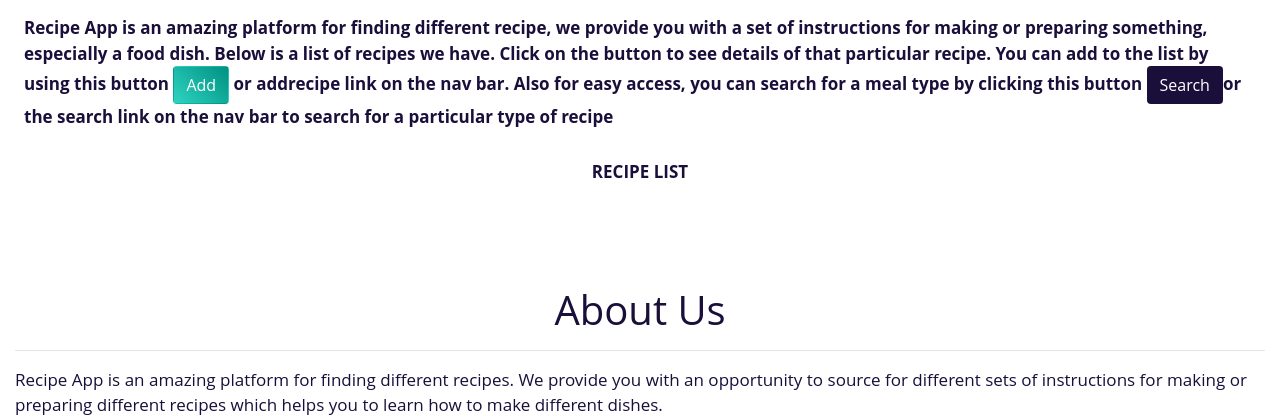
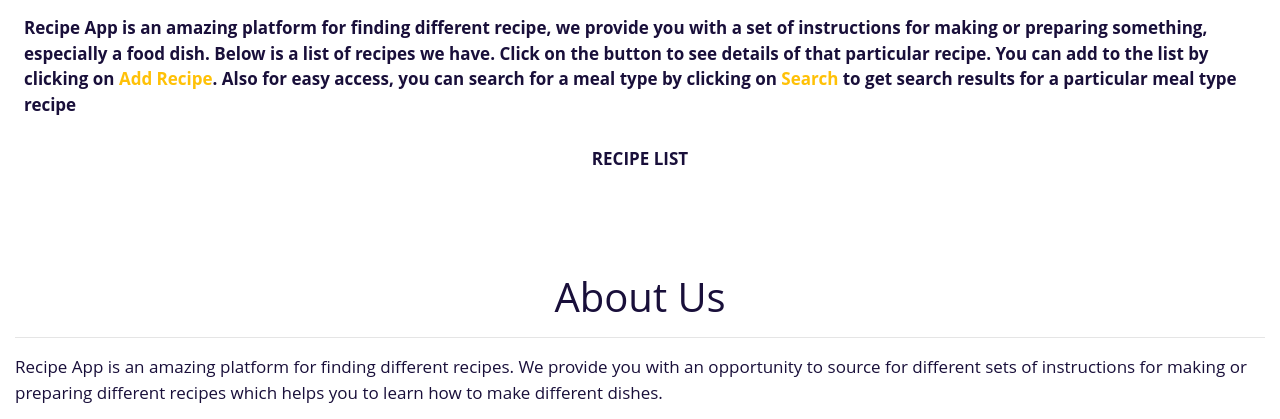
Before and after one commit to ogbonnachinonso/recipeApp, a Node server app: page / in a window 1280 px wide. Shown: the part 969-1388 px from the top of the page. Run offline with Node 20, Linux system fonts and the light colour scheme; data that the repository does not hold is empty; some libraries are stand-ins or nearby versions.

Commit message:
made some changes

```diff
--- a/public/css/style.css
+++ b/public/css/style.css
@@ -61,7 +61,6 @@
 
   .navbar{
     background: #130c2b;
-    /* padding: 15px 10px; */
     height: 52px;
      position: fixed;
     left: 0;
@@ -71,9 +70,13 @@
     z-index: 997;
   }
   li a:hover {
-    background-color: #ad0e02;
+    background-color: #02a7ad;
     color: #dbb50c;
   }
+  .navbar-nav{
+    background: #130c2b;
+  }
+
   body {
     font-family: "Open Sans", sans-serif;
     overflow-x: hidden;
--- a/routes/recipeRoutes.js
+++ b/routes/recipeRoutes.js
@@ -144,7 +144,7 @@ router.post('/addrecipe', isAuthUser, verify.isAdmin, (req, res) => {
     });
 });
 
-  router.post('/edit/:id', isAuthUser, verify.isAdmin,(req, res) => {
+router.post('/edit/:id', isAuthUser, verify.isAdmin, (req, res) => {
   let searchQuery = { _id: req.params.id };
 
   Meal.updateOne(searchQuery, {
@@ -172,15 +172,15 @@ router.post('/addrecipe', isAuthUser, verify.isAdmin, (req, res) => {
 });
 
 router.post("/recipeSearch", (req, res) => {
-    let searchQuery = { name: req.body.name};
+  let searchQuery = { name: req.body.name.toLowerCase() };
 
     Meal.find(searchQuery)
     .then((stores) => {
-        if(!stores.length >= 1){
+      if (!stores.length >= 1) {
         req.flash("unavailability_message", "No stores is/are available under that title...");
         return res.redirect("/details");
-         }else{
-          res.render("search", { stores:stores });
+      } else {
+        res.render("search", { stores: stores });
       }
     })
     .catch((err) => {
@@ -191,9 +191,9 @@ router.post('/addrecipe', isAuthUser, verify.isAdmin, (req, res) => {
 // details route
 router.get('/details/:id', (req, res) => {
   // let searchQuery = { title: req.body.title };
-    Meal.findOne( { _id: req.params.id } )
+  Meal.findOne({ _id: req.params.id })
     .then((store) => {
-        res.render('details', { store:store });
+      res.render('details', { store: store });
     })
     .catch(err => {
       req.flash('error_msg', 'ERROR: +err');
@@ -220,7 +220,7 @@ router.post('/delete/:id', isAuthUser, verify.isAdmin, (req, res) => {
 });
 //delete request ends here
 //post request ends here
-  router.get('/contact',(req, res) => {
+router.get('/contact', (req, res) => {
   res.render('index')
 });
 
@@ -246,8 +246,8 @@ router.post('/delete/:id', isAuthUser, verify.isAdmin, (req, res) => {
       user: 'info@botgence.com.ng', // generated ethereal user
       pass: '980750botgence.'  // generated ethereal password
     },
-      tls:{
-        rejectUnauthorized:false
+    tls: {
+      rejectUnauthorized: false
     }
   });
 
@@ -268,7 +268,7 @@ router.post('/delete/:id', isAuthUser, verify.isAdmin, (req, res) => {
     console.log('Message sent: %s', info.messageId);
     console.log('Preview URL: %s', nodemailer.getTestMessageUrl(info));
 
-        res.render('message', {msg:'Your Email Has Been Sent Successfully'});
+    res.render('message', { msg: 'Your Email Has Been Sent Successfully' });
   });
 });
 
--- a/views/index.ejs
+++ b/views/index.ejs
@@ -33,10 +33,9 @@
 
   <p class="py-3 px-4 ppp">Recipe App is an amazing platform for finding different recipe, we provide you with a set of
     instructions for making or preparing something, especially a food dish. Below is a list of recipes we have. Click on
-    the button to see details of that particular recipe. You can add to the list by using this button <a
-      href="/addrecipe" class="btn butt text-white">Add</a> or addrecipe link on the nav bar. Also for easy access, you can search
-    for a meal type by clicking this button <a href="/search" class="btn but">Search</a>or the search link on the nav
-    bar to search for a particular type of recipe</p>
+    the button to see details of that particular recipe. You can add to the list by clicking on <a
+      href="/addrecipe" class="text-warning">Add Recipe</a>. Also for easy access, you can search
+    for a meal type by clicking on <a href="/search" class="text-warning">Search</a> to get search results for a particular meal type recipe</p>
   <div class="container list-card">
     <h4 class="text-center batch-title ppp">RECIPE LIST</h4>
     <div class="row text-center">
--- a/views/partials/footer.ejs
+++ b/views/partials/footer.ejs
@@ -8,7 +8,7 @@
                 src="../images/rrpm.png" width="10px" height="10px" alt="" class="footer-love-image ml-2 mr-2"> by
               Ogbonna Chinonso<a href="/" class=" scrollto ml-3 text-white">Home</a><a href="#about"
                 class="scrollto text-white ml-3">About</a><a href="/search"
-                class="scrollto text-white ml-3">Search</a><a href="#!" class="text-warning ml-3">Support</a></p>
+                class="scrollto text-white ml-3">Search</a></p>
 
           </div>
 
@@ -31,7 +31,7 @@
 <script type="text/javascript" src="../css/js/wow.min_.js"></script>
 
 <!-- Contact Form JavaScript File -->
-<script src="../../contactform/contactform.js"></script>
+<script src="../contactform/contactform.js"></script>
 
 <!-- Template Main Javascript File -->
 <script src="../js/main.js"></script>
--- a/views/partials/header.ejs
+++ b/views/partials/header.ejs
@@ -13,8 +13,7 @@
     <link rel="stylesheet" href="https://stackpath.bootstrapcdn.com/font-awesome/4.7.0/css/font-awesome.min.css">
     <link rel="stylesheet"  href="../css/css/font-awesome/css/font-awesome.min.css">
     <link rel="stylesheet"  href="../css/css/animate.css">
-    <!-- <link rel="stylesheet"  href="../../css/wow.css">
-    <link rel="stylesheet"  href="../../css/style.css"> -->
+
     <link rel="stylesheet" href="../css/style.css" />
   </head>
   <body>
@@ -44,35 +43,32 @@
 
           <!-- Navbar links -->
           <div class="collapse navbar-collapse" id="collapsibleNavbar">
-            <ul class="navbar-nav ml-auto">
-              <li class="nav-item">
-                <a class="nav-link text-white ml-3" href="/">Home</a>
+            <ul class="navbar-nav  ml-auto">
+              <li class="nav-item text-white">
+                <a class="nav-link text-warning ml-3" href="/">Home</a>
               </li>
               <li class="nav-item">
-                <a class="nav-link text-white ml-3" href="#about">About</a
+                <a class="nav-link text-warning ml-3" href="#about">About</a
                 >
               </li>
-              <li class="nav-item">
-                <a class="nav-link text-white ml-3"
+              <li class="nav-item ">
+                <a class="nav-link text-warning ml-3"
                 href="#contact">Contact</a
                 >
               </li>
               <li class="nav-item">
                 <a
-                  class="nav-link text-white ml-3"
+                  class="nav-link text-warning ml-3"
                   href="https://docs.google.com/forms/d/e/1FAIpQLSdnORqEUy2OS-6l17pGtrEmnpIHCJYsqGpd71r5pS4NGvVYHg/viewform?usp=pp_url"
                   target="_blank"
                   >Add Recipe</a
                 >
               </li>
               <li class="nav-item">
-                <a class="nav-link text-white ml-3" href="/search"
+                <a class="nav-link text-warning ml-3" href="/search"
                   target="_blank">Search</a
                 >
               </li>
-              <!-- <li class="nav-item">
-                <a class="nav-link text-warning" href="/logout">Logout</a>
-              </li> -->
             </ul>
           </div>
         </nav>
```
Also changed, not shown: public/filter.js (deleted, +0 -18 lines), views/search.ejs (+3 -4 lines). Lines whose indentation alone changed are shown as unchanged.
